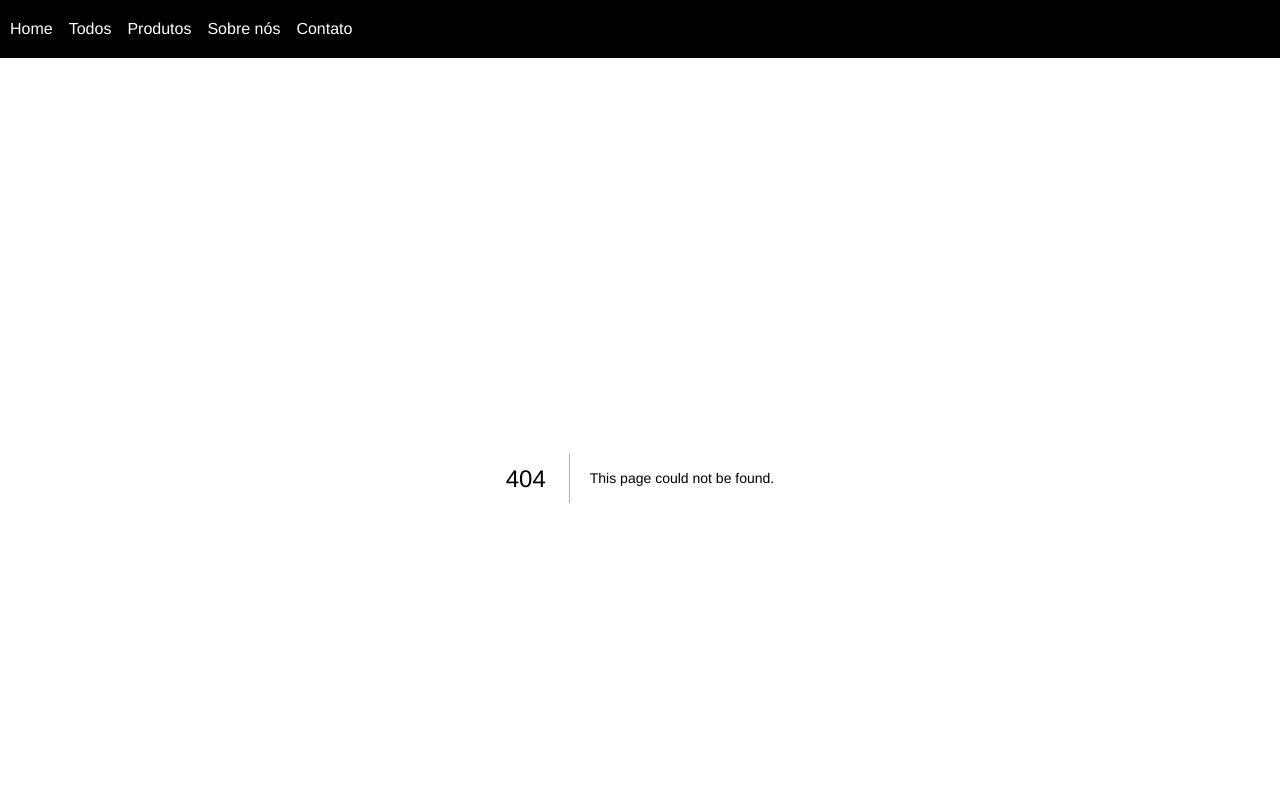
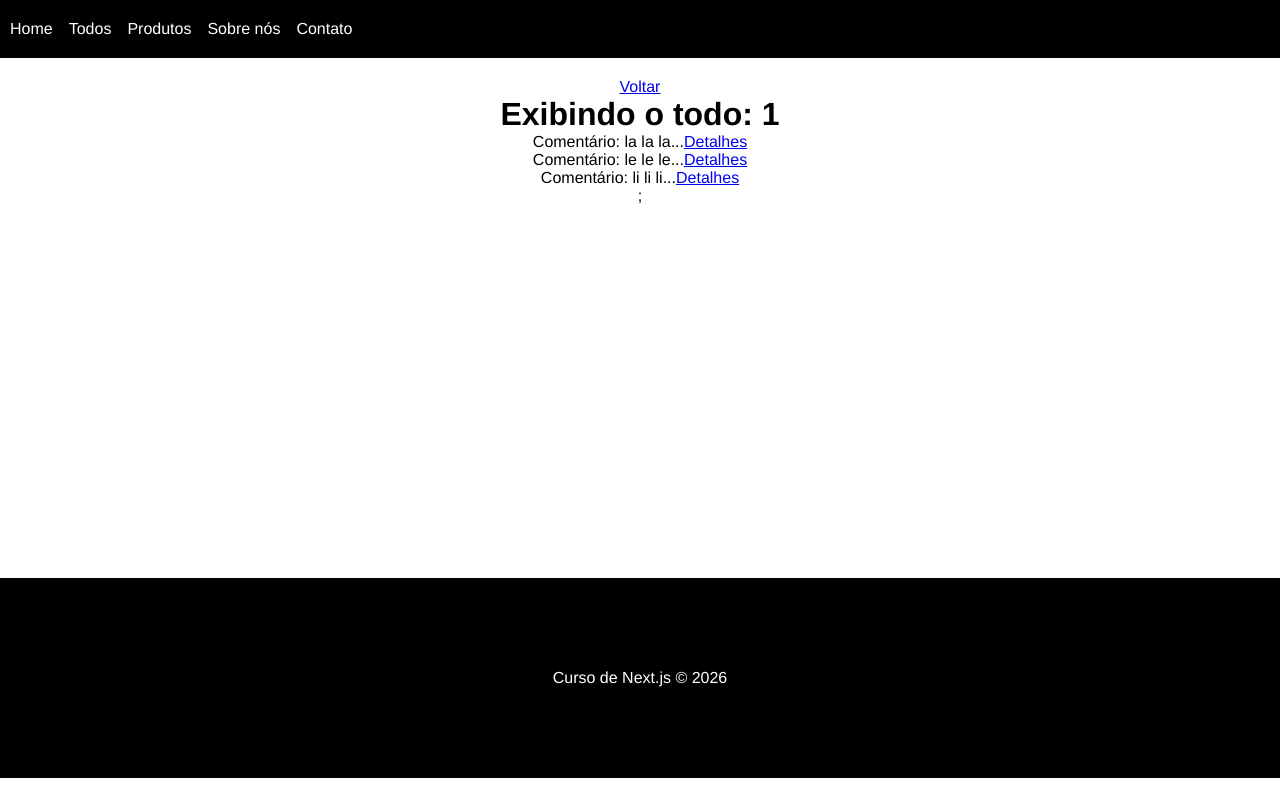
Before and after one commit to MariaLuizaVicentini/pokemonNextJS, a Next.js app: page /todos/1 in a window 1280 px wide. Before the commit this address had no page. Shown: the top 800 px of the page. Built offline with nearby package versions, Linux system fonts and the light colour scheme.

Commit message:
add paginas dinamicas

```diff
--- a/components/MainContainer.js
+++ b/components/MainContainer.js
@@ -1,12 +1,12 @@
-import NavBar from "./NavBar";
-import Footer from "./Footer";
+import NavBar from "./NavBar"
+import Footer from "./Footer"
 import styles from '../styles/MainContainer.module.css'
 
 export default function MainContainer({children}) {
     return (
         <>
             <NavBar></NavBar>
-            <div className={styles.container} >{children}</div>
+                <div className={styles.container}>{children}</div>
             <Footer></Footer>
         </>
     )
--- a/pages/_app.js
+++ b/pages/_app.js
@@ -1,5 +1,5 @@
-import "@/styles/globals.css";
-import MainContainer from "@/components/MainContainer";
+import "@/styles/globals.css"
+import MainContainer from "@/components/MainContainer"
 
 function MyApp({ Component, pageProps }) {
   return (
--- /dev/null
+++ b/pages/todos/[todoId].js
@@ -0,0 +1,36 @@
+import Link from "next/link"
+import  {useRouter } from 'next/router'
+
+export default function Todo() {
+    const router = useRouter()
+    const todoId = router.query.todoId
+
+
+    return (
+        <>
+            <Link href="/" legacyBehavior>
+                <a>Voltar</a>
+            </Link>
+
+            <h1>Exibindo o todo: {todoId} </h1>
+
+            <p>Comentário: la la la...
+                <Link href={`/todos/${todoId}/comments/1`}>
+                    <a>Detalhes</a>
+                </Link>
+            </p>
+
+            <p>Comentário: le le le...
+                <Link href={`/todos/${todoId}/comments/2`}>
+                    <a>Detalhes</a>
+                </Link>
+            </p>
+
+            <p>Comentário: li li li...
+                <Link href={`/todos/${todoId}/comments/3`}>
+                    <a>Detalhes</a>
+                </Link>
+            </p>
+        </>
+    )
+}
```
Also changed, not shown: pages/todos/[todoId]/comments/[commentId].js (added, +20 -0 lines), pages/todos/index.js (renamed from pages/todos.js), 1 other file (tests, documents, lock files or other folders).
